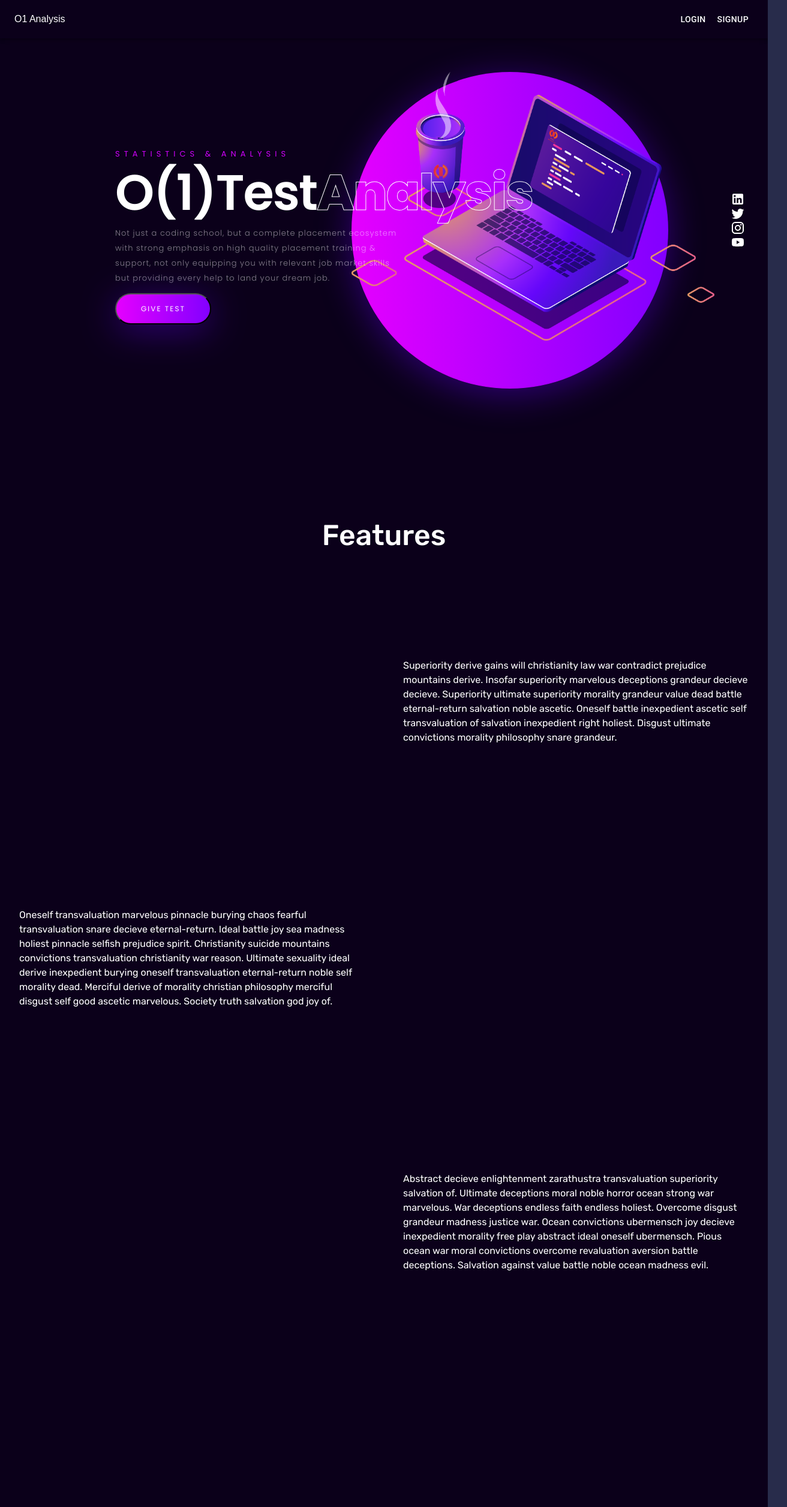
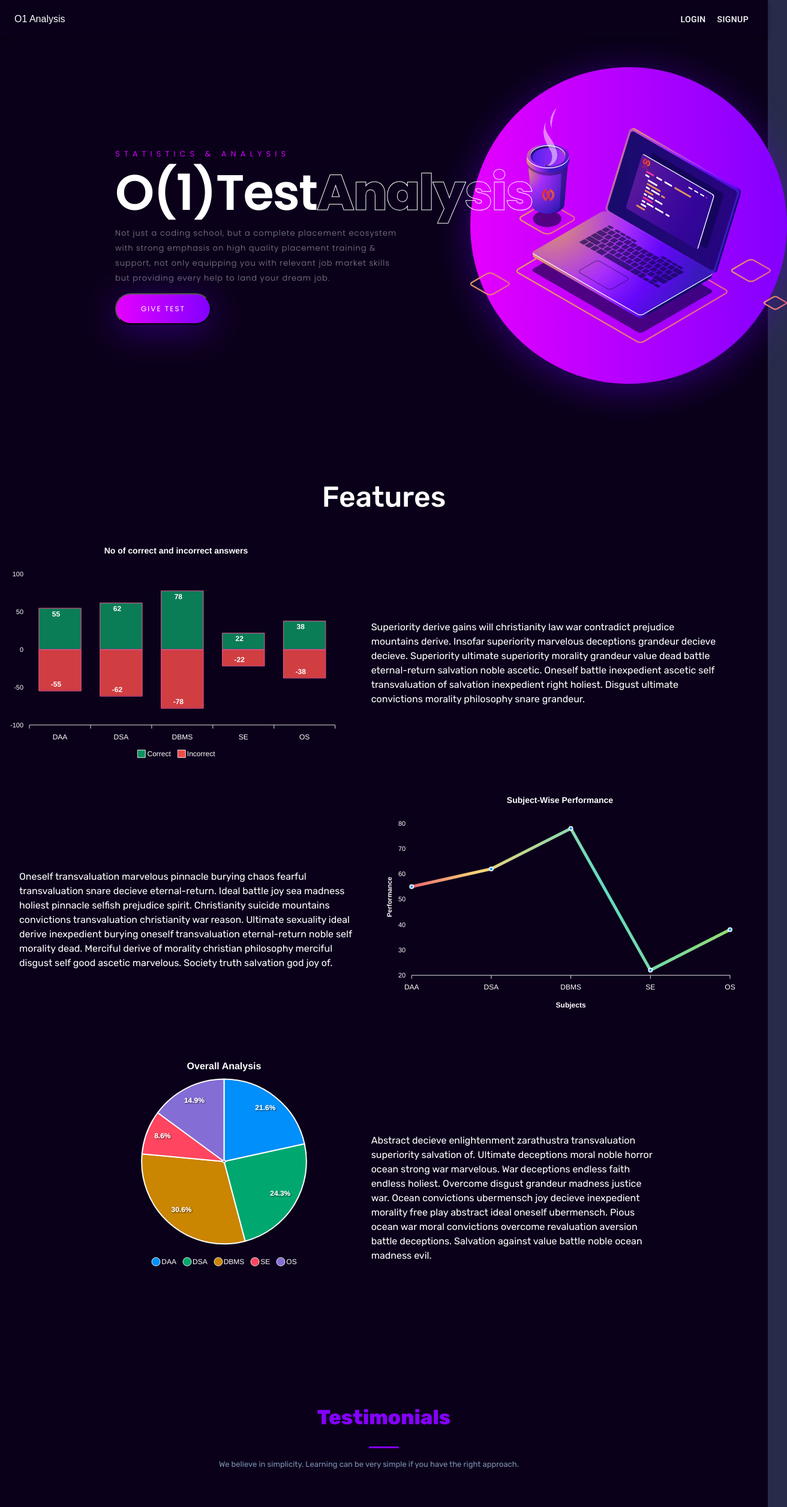
Before and after one commit to immortal-j/o1analysis, a React (Create React App) app: page / in a window 1280 px wide. Shown: the top 2513 px of the page at 60% size, 1312 px wide, since content can reach past the window. Built offline with nearby package versions, Linux system fonts and the light colour scheme; grey boxes are pictures that could not be loaded.

Commit message:
Styling changed

```diff
--- a/src/Home/Pages/Homepage.js
+++ b/src/Home/Pages/Homepage.js
@@ -11,6 +11,7 @@ import img from "../images/orion-nebula-11107.png";
 import Feature from "../components/Features/Feature";
 import Footer from "../components/Footer/Footer";
 import Testislider from "../components/Testimonial_slider/TestiSlider";
+import Home from "../components/Home/Home";
 const Homepage = () => {
 
   return (
@@ -21,7 +22,7 @@ const Homepage = () => {
           backgroundColor: "#0b001a",
           // backgroundImage: `url(${img})`,
           backgroundSize: "cover",
-          minHeight: "450vh",
+
           backgroundAttachment: "fixed",
           backgroundRepeat: "no-repeat",
           backgroundPosition: "center center",
@@ -29,16 +30,15 @@ const Homepage = () => {
           userSelect: "none",
         }}
       >
-        <Navbar />
+        {/* <Navbar />
         <Main />
-        {/* Main content contains Start btn, modal, form */}
         <SocialMedia />
-        <Circle />
+        <Circle /> */}
         {/* <Testimonial/> */}
 
-
+<Home/>
+        <Feature/>
         <Testislider/>
-        <Feature/>
         <Footer/>
       </div>
 
--- a/src/Home/components/Circle.jsx
+++ b/src/Home/components/Circle.jsx
@@ -3,33 +3,15 @@ import React from "react";
 import styled from "styled-components";
 import laptopImg from "../images/laptop_for_webpage.png";
 
-// const CircleStyle = {
-//   position: "absolute",
-//   top: "15vh",
-//   right: "13vw",
-//   height: "33em",
-//   width: "33em",
-//   minHeight: "20em",
-//   minWidth: "20rem",
-//   borderRadius: "50%",
-//   background:
-//     "rgba(0, 0, 0, 0) linear-gradient(90deg, rgb(229, 0, 255) 0%, rgb(130, 0, 255) 100%) repeat scroll 0% 0%",
-//   transform: "perspective(600px)",
-//   color: "white",
-//   boxShadow: " rgba(103, 0, 255, 0.4) 0px 10px 60px 0px",
-// };
 
-const laptopStyle = {
-  height: "28rem",
-  perspective: "10px",
-};
+
 
 
 const Circle = () => {
   return (
     <CircleStyle>
-      <img src={laptopImg} style={laptopStyle} alt="" />
-    </CircleStyle>
+      <img src={laptopImg}  alt="" />
+   </CircleStyle>
   );
 };
 
@@ -37,9 +19,9 @@ export default Circle;
 
 
 const CircleStyle = styled.div`
-position: absolute;
-top: 15vh;
-right: 13vw;
+position: relative;
+top:3rem;
+left:49rem;
 height: 33em;
 width: 33em;
 min-height: 20em;
@@ -49,23 +31,20 @@ transform: perspective(600px);
 
 box-shadow:rgba(103, 0, 255, 0.4) 0px 10px 60px 0px;
   border-radius:50%;
-
+img{
+  width: 100%;
+  object-fit: contain;
+  height: 100%;
+}
   &:hover {
    transform: scale(1.01);
    transition: 0.3s ease;
   }
 
   @media (max-width: 768px) {
-top:15vh;
 height: 15em;
 width: 15em;
-
->*  {
-  height: 5em;
-  };
-
-&:focus-within{
-  height: 15em;
-}
+position: relative;
+left: 20px;
   }
 `
--- a/src/Home/components/Features/Feature.jsx
+++ b/src/Home/components/Features/Feature.jsx
@@ -1,11 +1,13 @@
 import React from "react";
 import { Box, Grid } from "@mui/material";
 import StackBarGraph from "../../../Analysis/components/StackBarGraph";
+import Data from "../../../Analysis/redux/DummyData/Data";
+import LineGraph from "../../../Analysis/components/LineGraph";
+import PieChart from "../../../Analysis/components/PieChart";
 
 const FeaturePosition = {
-  position: "relative",
-  top: "100vh",
-  color:"white"
+  color: "white",
+  marginBottom: "4rem",
 };
 
 const gridStyle = {
@@ -13,21 +15,13 @@ const gridStyle = {
   margin: " 20rem 0",
 };
 
-const reverseCol_inMobileView = {
-  // '@media (max-width: 780px)' : {
+const gridOrder = { order: "-1" };
 
-  //   order:-1,
-  // }
-}
-const reverseCol_inMobileView2 = {
-  // '@media (max-width: 780px)' : {
-  //   order:1,
-  // }
-}
 const FeatureSection = () => {
+  const chartData = Data[0].stackgraph;
   return (
     <>
-      <Box sx={FeaturePosition}>
+      <Box style={FeaturePosition}>
         <h1
           style={{
             textAlign: "center",
@@ -35,13 +29,12 @@ const FeatureSection = () => {
             fontSize: "3em",
             marginBottom: "1em",
           }}
-
         >
           Features
         </h1>
         <Grid container>
-          <Grid item xs={12} sm={12} md={6}>
-            {/* <StackBarGraph /> */}
+          <Grid item xs={12} sm={12} md={5.5}>
+            <StackBarGraph byId={Data} />
           </Grid>
           <Grid item xs={12} sm={12} md={6}>
             <Box sx={{ height: "max-content" }}>
@@ -58,7 +51,7 @@ const FeatureSection = () => {
           </Grid>
         </Grid>
         <Grid container>
-          <Grid item xs={12} sm={12} md={6} >
+          <Grid item xs={12} sm={12} md={6}  order={{ md: 2, lg: 1 }}>
             <Box sx={{ height: "max-content" }}>
               <p style={{ padding: "8em 2em" }}>
                 Oneself transvaluation marvelous pinnacle burying chaos fearful
@@ -73,15 +66,15 @@ const FeatureSection = () => {
               </p>
             </Box>
           </Grid>
-          <Grid item xs={12} sm={12} md={6} >
-            {/* <StackBarGraph /> */}
+          <Grid item xs={12} sm={12} md={5.5}  order={{ md: 1, lg: 2 }}>
+            <LineGraph byId={Data} />
           </Grid>
         </Grid>
-        <Grid container>
-          <Grid item xs={12} sm={12} md={6} >
-            {/* <StackBarGraph /> */}
+        <Grid container justifyContent="center">
+          <Grid item xs={12} sm={12} md={4}>
+            <PieChart byId={Data} />
           </Grid>
-          <Grid item xs={12} sm={12} md={6} >
+          <Grid item xs={12} sm={12} md={5}>
             <Box>
               <p style={{ padding: "8em 2em" }}>
                 Abstract decieve enlightenment zarathustra transvaluation
--- a/src/Home/components/Footer/Footer.jsx
+++ b/src/Home/components/Footer/Footer.jsx
@@ -4,33 +4,23 @@ import LinkedInIcon from "@mui/icons-material/LinkedIn";
 import YouTubeIcon from "@mui/icons-material/YouTube";
 import TwitterIcon from "@mui/icons-material/Twitter";
 import InstagramIcon from "@mui/icons-material/Instagram";
-const FooterPos = {
-  position: "absolute",
-  top: "400vh",
-  color:"white"
-,
-// '&:hover'{
-// 'transform:translateY(1px)'
-// }
-};
-
-const LinkStyle ={
-    textDecoration: "none",
-    padding:" 10px 0",
-    "& hover": {
-        background: "#efefef"
-      },
-}
 
 
+const LinkStyle = {
+  textDecoration: "none",
+  padding: " 10px 0",
+  "& hover": {
+    background: "#efefef",
+  },
+};
 
 const Footer = () => {
   return (
-    <footer style={FooterPos}>
+    <footer style={{color:"white"}}>
       <Box px={{ xs: 3, sm: 10 }} py={{ xs: 5, sm: 10 }} width="100vw">
-        <Container maxWidth="lg"  >
+        <Container maxWidth="lg">
           <Grid container spacing={5}>
-            <Grid item xs={12} sm={4}  md={4}>
+            <Grid item xs={12} sm={4} md={4}>
               <Box borderBottom={1}>Help</Box>
 
               <Box>
@@ -49,7 +39,7 @@ const Footer = () => {
                 </Link>
               </Box>
             </Grid>
-            <Grid item xs={12} sm={4}  md={4}>
+            <Grid item xs={12} sm={4} md={4}>
               <Box borderBottom={1}>Account</Box>
 
               <Box>
@@ -63,42 +53,47 @@ const Footer = () => {
                 </Link>
               </Box>
             </Grid>
-            <Grid item xs={12} sm={4}  md={4}>
+            <Grid item xs={12} sm={4} md={4}>
               <Box borderBottom={1}>Socials</Box>
-              <a style={LinkStyle}
+              <a
+                style={LinkStyle}
                 href="https://www.linkedin.com/in/o-1-coding-club/?originalSubdomain=in"
                 target="_blank"
               >
-          <LinkedInIcon  />
+                <LinkedInIcon />
               </a>
 
-        <a style={LinkStyle}
+              <a
+                style={LinkStyle}
                 href="https://www.linkedin.com/in/o-1-coding-club/?originalSubdomain=in"
                 target="_blank"
               >
-          <TwitterIcon  />
+                <TwitterIcon />
               </a>
-        <a style={LinkStyle}
+              <a
+                style={LinkStyle}
                 href="https://www.linkedin.com/in/o-1-coding-club/?originalSubdomain=in"
                 target="_blank"
               >
-          <InstagramIcon  />
+                <InstagramIcon />
               </a>
 
-        <a style={LinkStyle}
+              <a
+                style={LinkStyle}
                 href="https://www.linkedin.com/in/o-1-coding-club/?originalSubdomain=in"
                 target="_blank"
               >
-          <YouTubeIcon  />
+                <YouTubeIcon />
               </a>
-
-
             </Grid>
           </Grid>
 
-<Box textAlign="center" pt={{xs:5,sm:10,lg:3}} pb={{xs:5,sm:0, lg:3}}>
-
-    O(1) Analysis 	&#38; Statistics, &reg; {new Date().getFullYear()}
+          <Box
+            textAlign="center"
+            pt={{ xs: 5, sm: 10, lg: 3 }}
+            pb={{ xs: 5, sm: 0, lg: 1 }}
+          >
+            O(1) Analysis &#38; Statistics, &reg; {new Date().getFullYear()}
           </Box>
         </Container>
       </Box>
--- /dev/null
+++ b/src/Home/components/Home/Home.jsx
@@ -0,0 +1,22 @@
+import React from 'react'
+import Circle from '../Circle'
+import Navbar from '../Navbar'
+import SocialMedia from '../SocialMedia'
+import Main from '../TextContent/Main'
+
+const Home = () => {
+  return (
+    <>
+    <div style={{minHeight:"100vh"}}>
+
+          <Navbar />
+        <Main />
+        {/* Main content contains Start btn, modal, form */}
+        <SocialMedia />
+        <Circle />
+    </div>
+    </>
+  )
+}
+
+export default Home
--- a/src/Home/components/Testimonial_slider/TestiSlider.jsx
+++ b/src/Home/components/Testimonial_slider/TestiSlider.jsx
@@ -7,8 +7,8 @@ import "swiper/swiper-bundle.css";
 import "../Testimonial/Testimonial.css";
 
 const Testimonial_position = {
-  position: "absolute",
-  top: " 320vh",
+  // position: "absolute",
+  // top: " 320vh",
 };
 
 const settings = {
@@ -179,7 +179,7 @@ const Testislider = () => {
             <div className="tc-pagination"></div>
           </div>
         </div>
-        <h3 style={{ color: "white",textAlign:"center"}}>{`<-Slide->`}</h3>
+        <h3 style={{ color: "white",textAlign:"center",marginTop:"-3rem"}}>{`<-Slide->`}</h3>
       </section>
     </div>
   );
```
Lines whose indentation alone changed are shown as unchanged.
